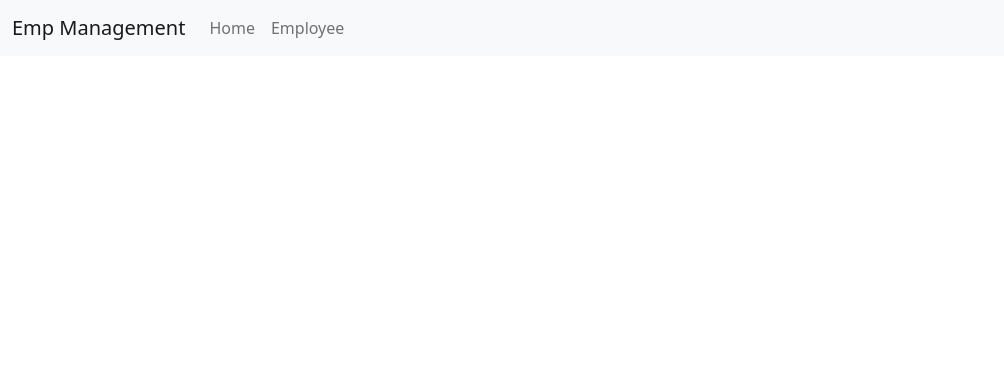
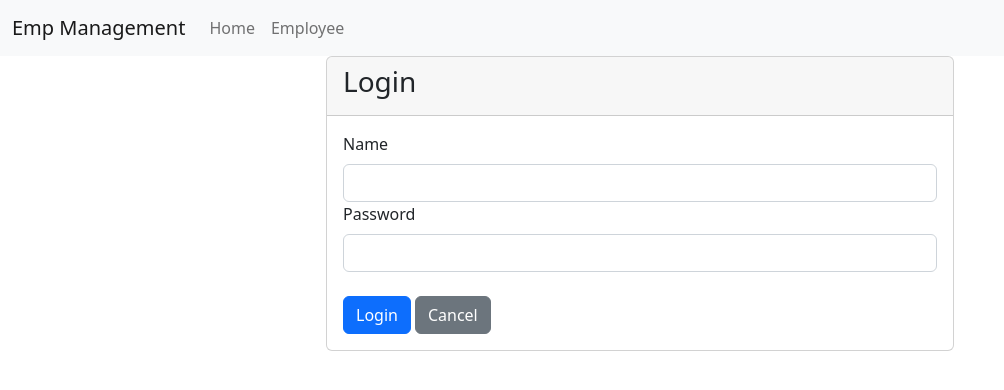
Before and after one commit to SajalSenCSE/EmployeeManagementApp, an Angular app: page /login in a window 1280 px wide. Before the commit this address led to /. Shown: the top 390 px of the page, without its empty margins (0-1004 px from the left). Built offline with nearby package versions, Linux system fonts and the light colour scheme.

Commit message:
userLoginComponentAdded

```diff
--- a/src/app/Employee/employee-add/employee-add.component.ts
+++ b/src/app/Employee/employee-add/employee-add.component.ts
@@ -81,9 +81,10 @@ export class EmployeeAddComponent implements OnInit {
 
   onSubmit() {
     if (this.employeeForm.valid) {
-      if (this.employeeForm.controls.id.value)
-        this.updateEmployee(this.employeeForm.controls.id.value);
-      else this.insertEmployee();
+      this.employeeForm.controls.id.value
+        ? this.updateEmployee(this.employeeForm.controls.id.value)
+        : this.insertEmployee();
+
       this.router.navigate(['employee']);
     }
   }
--- /dev/null
+++ b/src/app/User/user-login/user-login.component.html
@@ -0,0 +1,34 @@
+<div class="row">
+  <div class="col-6 m-auto">
+    <div class="card m-auto">
+      <div class="card-header">
+        <h3>Login</h3>
+      </div>
+      <div class="card-body">
+        <form [formGroup]="loginForm">
+          <div class="form-group col-12">
+            <label for="name" class="form-label">Name</label>
+            <input
+              type="text"
+              class="form-control"
+              formControlName="userName"
+            />
+          </div>
+          <div class="form-group col-12">
+            <label for="passwrod" class="form-label">Password</label>
+            <input
+              type="password"
+              class="form-control"
+              formControlName="passWord"
+            />
+          </div>
+          <div class="form-group col-12">
+            <br />
+            <button type="submit" class="btn btn-primary me-1">Login</button>
+            <button type="reset" class="btn btn-secondary ml-2">Cancel</button>
+          </div>
+        </form>
+      </div>
+    </div>
+  </div>
+</div>
--- /dev/null
+++ b/src/app/User/user-login/user-login.component.ts
@@ -0,0 +1,29 @@
+import { Component, OnInit } from '@angular/core';
+import {
+  FormBuilder,
+  FormControl,
+  FormGroup,
+  Validators,
+} from '@angular/forms';
+import { UserLoginForm } from 'src/app/models/UserLoginForm';
+
+@Component({
+  selector: 'app-user-login',
+  templateUrl: './user-login.component.html',
+  styleUrls: ['./user-login.component.css'],
+})
+export class UserLoginComponent implements OnInit {
+  loginForm: FormGroup<UserLoginForm>;
+  constructor(private fb: FormBuilder) {}
+
+  ngOnInit(): void {
+    this.logInFormCreate();
+  }
+
+  logInFormCreate() {
+    this.loginForm = this.fb.group<UserLoginForm>({
+      userName: new FormControl('', Validators.required),
+      passWord: new FormControl('', Validators.required),
+    });
+  }
+}
--- a/src/app/app-routing.module.ts
+++ b/src/app/app-routing.module.ts
@@ -1,8 +1,10 @@
 import { NgModule } from '@angular/core';
 import { RouterModule, Routes } from '@angular/router';
 import { HomeComponent } from './home/home.component';
+import { UserLoginComponent } from './User/user-login/user-login.component';
 const routes: Routes = [
-  { path: '', redirectTo: 'home', pathMatch: 'full' },
+  { path: 'login', component: UserLoginComponent },
+  { path: '', redirectTo: 'login', pathMatch: 'full' },
   { path: 'home', component: HomeComponent },
   {
     path: 'employee',
--- a/src/app/app.module.ts
+++ b/src/app/app.module.ts
@@ -11,6 +11,7 @@ import { LeadListComponent } from './lead-list/lead-list.component';
 import { PaginationModule, PaginationConfig } from 'ngx-bootstrap/pagination';
 import { HomeComponent } from './home/home.component';
 import { PaginatorComponent } from './paginator/paginator.component';
+import { UserLoginComponent } from './User/user-login/user-login.component';
 
 @NgModule({
   declarations: [
@@ -18,6 +19,7 @@ import { PaginatorComponent } from './paginator/paginator.component';
     NavbarComponent,
     LeadListComponent,
     HomeComponent,
+    UserLoginComponent,
   ],
   imports: [
     BrowserModule,
--- a/src/app/home/home.component.html
+++ b/src/app/home/home.component.html
@@ -1,13 +1,15 @@
-<p>
-  Lorem ipsum dolor sit, amet consectetur adipisicing elit. Quo esse earum iste
-  eaque pariatur beatae consequatur, sed dolorum sapiente est autem ipsum
-  maiores odit? Fugit non itaque error impedit enim, deleniti totam nulla. Earum
-  dolor cum voluptatibus sapiente reprehenderit omnis recusandae neque? Deserunt
-  nihil deleniti eaque ea mollitia error cupiditate dolorum in magni quae
-  perspiciatis laborum exercitationem dicta animi vero quo accusamus, sint
-  rerum, similique libero incidunt cumque. Ut magnam harum veritatis atque
-  consequuntur consectetur repellat? Itaque optio laudantium, voluptatem sunt
-  voluptates dignissimos aut molestias iure cumque aspernatur omnis ab
-  consectetur vitae. Sunt ratione officiis qui voluptatibus adipisci, unde
-  aliquam.
-</p>
+<div class="m-4">
+  <p>
+    Lorem ipsum dolor sit, amet consectetur adipisicing elit. Quo esse earum
+    iste eaque pariatur beatae consequatur, sed dolorum sapiente est autem ipsum
+    maiores odit? Fugit non itaque error impedit enim, deleniti totam nulla.
+    Earum dolor cum voluptatibus sapiente reprehenderit omnis recusandae neque?
+    Deserunt nihil deleniti eaque ea mollitia error cupiditate dolorum in magni
+    quae perspiciatis laborum exercitationem dicta animi vero quo accusamus,
+    sint rerum, similique libero incidunt cumque. Ut magnam harum veritatis
+    atque consequuntur consectetur repellat? Itaque optio laudantium, voluptatem
+    sunt voluptates dignissimos aut molestias iure cumque aspernatur omnis ab
+    consectetur vitae. Sunt ratione officiis qui voluptatibus adipisci, unde
+    aliquam.
+  </p>
+</div>
--- /dev/null
+++ b/src/app/models/UserLoginForm.ts
@@ -0,0 +1,6 @@
+import { FormControl } from '@angular/forms';
+
+export interface UserLoginForm {
+  userName: FormControl<string | null>;
+  passWord: FormControl<string | null>;
+}
--- a/src/app/navbar/navbar.component.ts
+++ b/src/app/navbar/navbar.component.ts
@@ -1,14 +1,19 @@
 import { Component, OnInit } from '@angular/core';
+import {
+  FormBuilder,
+  FormControl,
+  FormGroup,
+  Validators,
+} from '@angular/forms';
+import { UserLoginForm } from '../models/UserLoginForm';
 
 @Component({
   selector: 'app-navbar',
   templateUrl: './navbar.component.html',
-  styleUrls: ['./navbar.component.css']
+  styleUrls: ['./navbar.component.css'],
 })
 export class NavbarComponent implements OnInit {
+  constructor(private fb: FormBuilder) {}
 
-  constructor() { }
-
-  ngOnInit(): void {
-  }
+  ngOnInit(): void {}
 }
```
Also changed, not shown: src/app/services/employee-service.service.ts (+2 -5 lines), src/app/User/user-login/user-login.component.css (added), 1 other file (tests, documents, lock files or other folders).
